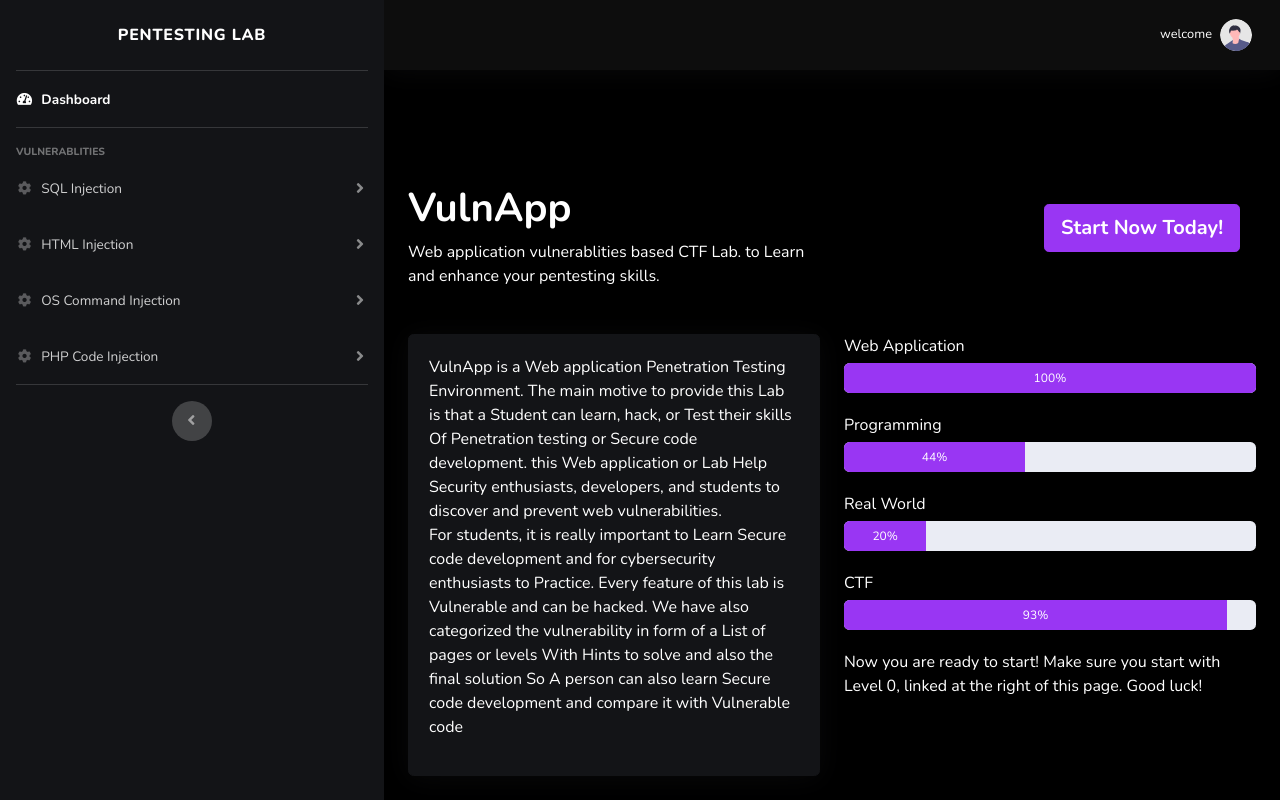
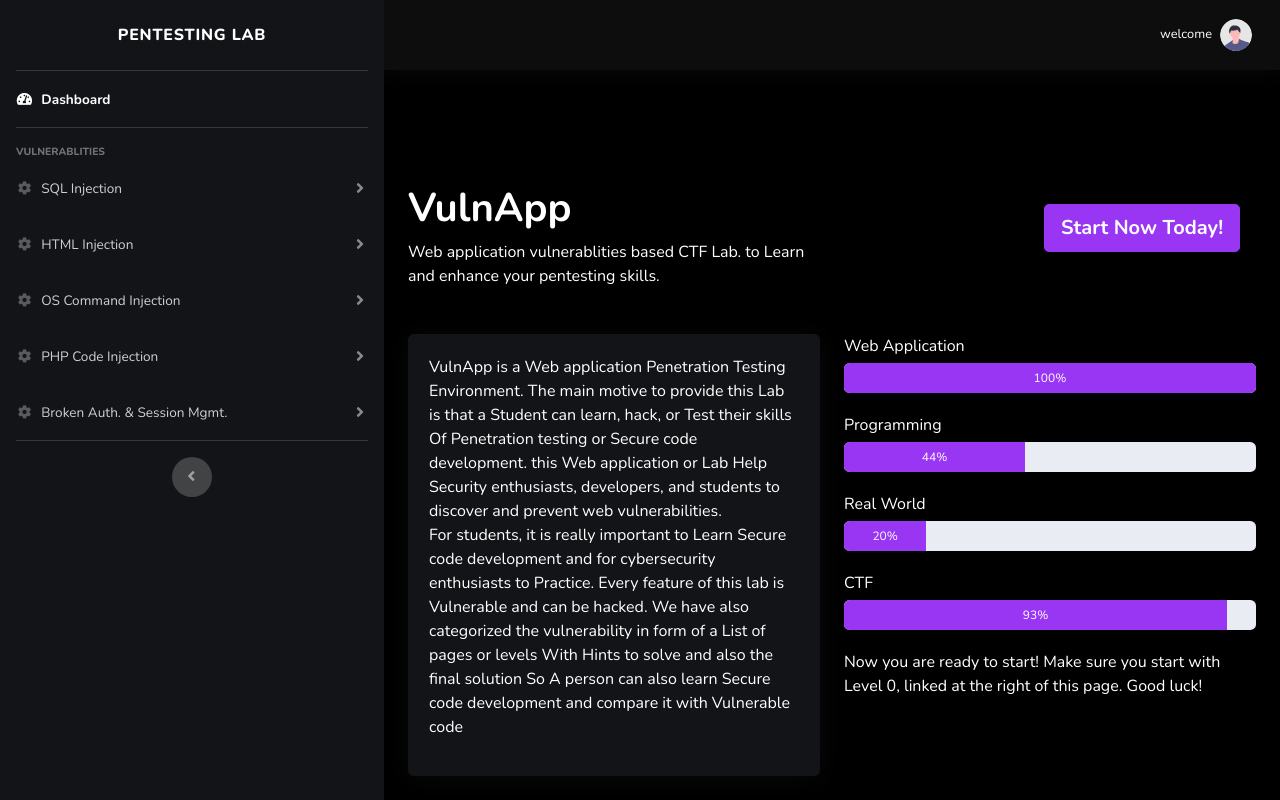
Before and after one commit to UpgradeMore/VulnApp, a PHP site: page /bWAPP/dashboard.php in a window 1280 px wide. Run offline with PHP 8.4, Linux system fonts and the light colour scheme; a user stored in the database is signed in; some libraries are stand-ins or nearby versions.

Commit message:
Update siderbar.php

```diff
--- a/siderbar.php
+++ b/siderbar.php
@@ -86,6 +86,22 @@
                     </div>
                 </div>
             </li>
+            <li class="nav-item">
+                <a class="nav-link collapsed" href="#" data-toggle="collapse" data-target="#collapsebasm"
+                    aria-expanded="true" aria-controls="collapseTwo">
+                    <i class="fas fa-fw fa-cog"></i>
+                    <span>Broken Auth. & Session Mgmt.</span>
+                </a>
+                <div id="collapsebasm" class="collapse" aria-labelledby="headingTwo" data-parent="#accordionSidebar">
+                    <div class="bg-white py-2 collapse-inner rounded">
+                        <a class="collapse-item" href="ba_forgotten.php">Broken Authentication - Forgotten Function</a>
+                        <a class="collapse-item" href="ba_insecure_login_1.php">Broken Authentication - Insecure Login Forms</a>
+                        <a class="collapse-item" href="ba_pwd_attacks_1.php">Broken Authentication - Password Attacks</a>
+                        <a class="collapse-item" href="ba_weak_pwd.php">Broken Authentication - Weak Passwords</a>
+                        <a class="collapse-item" href="smgmt_admin_portal.php">Session Management - Administrative Portals</a>
+                    </div>
+                </div>
+            </li>
 
 
 
```
